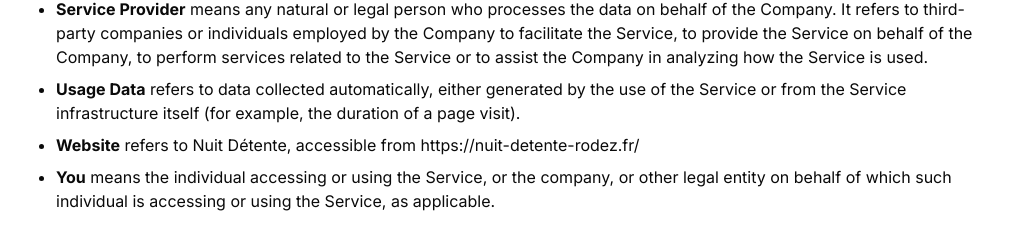
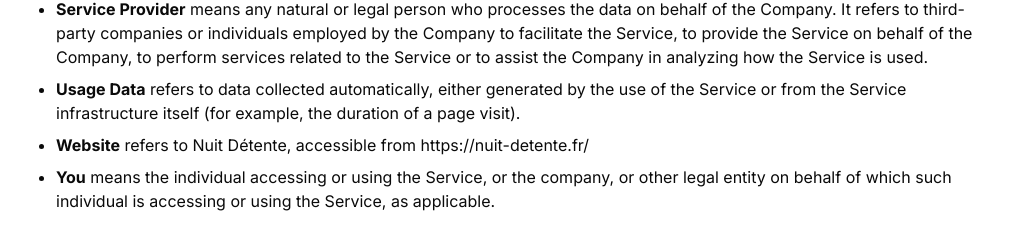
Before and after one commit to Firzus/nuit-detente-app, a Next.js app: page /politique-confidentialite in a window 1280 px wide. Shown: the part 1176-1401 px from the top of the page, without its empty margins (128-1151 px from the left). Built offline with nearby package versions, Linux system fonts and the light colour scheme.

Commit message:
Refactor Privacy Policy page: replace anchor tags with Next.js Link component for improved routing

```diff
--- a/src/app/politique-confidentialite/page.tsx
+++ b/src/app/politique-confidentialite/page.tsx
@@ -1,3 +1,5 @@
+import Link from 'next/link'
+
 export default function PrivacyPolicy() {
   return (
     <section className="container my-10 sm:my-20 xl:my-32">
@@ -95,9 +97,9 @@ export default function PrivacyPolicy() {
 
         <li>
           <strong>Website</strong> refers to Nuit Détente, accessible from&nbsp;
-          <a href="https://nuit-detente-rodez.fr/" rel="external nofollow noopener" target="_blank">
-            https://nuit-detente-rodez.fr/
-          </a>
+          <Link href="https://nuit-detente.fr/" rel="external nofollow noopener" target="_blank">
+            https://nuit-detente.fr/
+          </Link>
         </li>
         <li>
           <strong>You</strong> means the individual accessing or using the Service, or the company,
@@ -187,12 +189,12 @@ export default function PrivacyPolicy() {
         Cookies can be &quot;Persistent&quot; or &quot;Session&quot; Cookies. Persistent Cookies
         remain on Your personal computer or mobile device when You go offline, while Session Cookies
         are deleted as soon as You close Your web browser. Learn more about cookies on the&nbsp;
-        <a
+        <Link
           href="https://www.freeprivacypolicy.com/blog/sample-privacy-policy-template/#Use_Of_Cookies_And_Tracking"
           target="_blank"
         >
           Free Privacy Policy website
-        </a>
+        </Link>
         &nbsp; article.
       </p>
 
```
